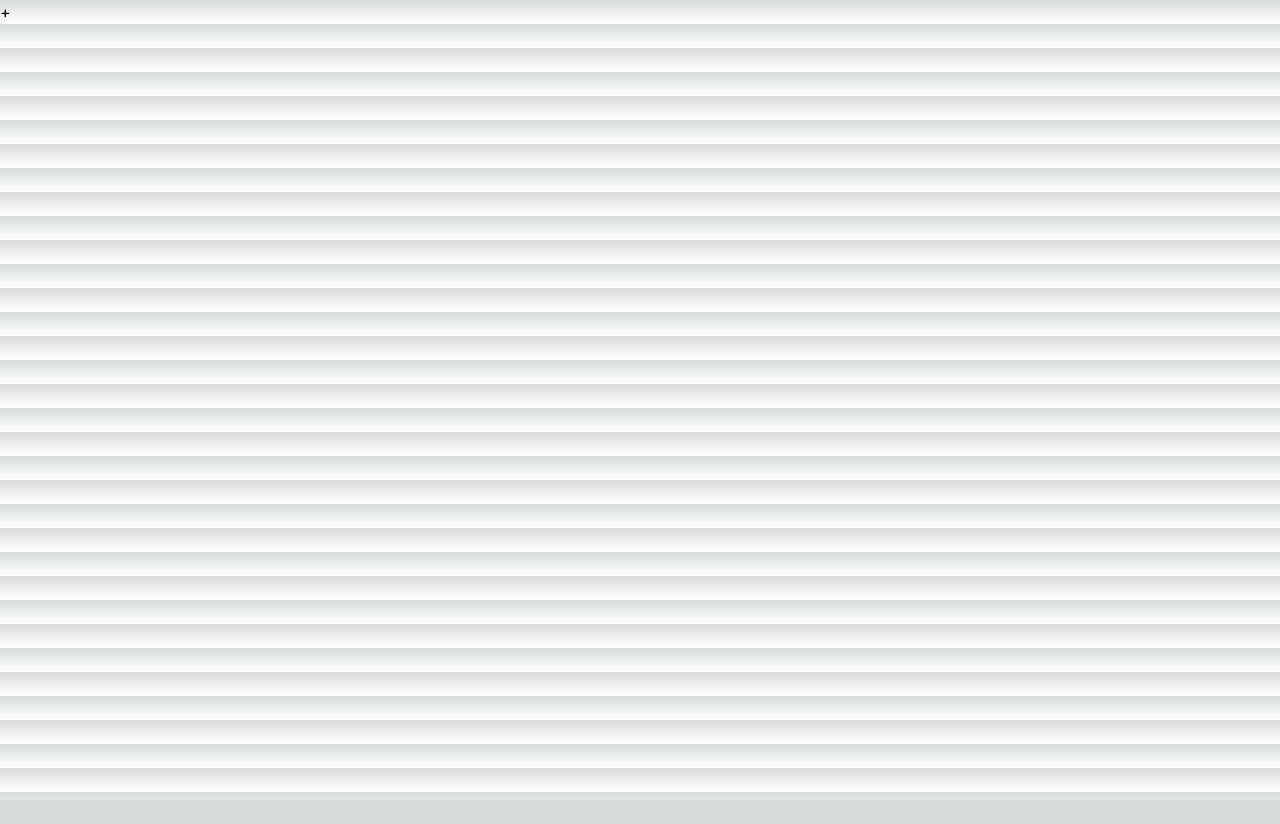
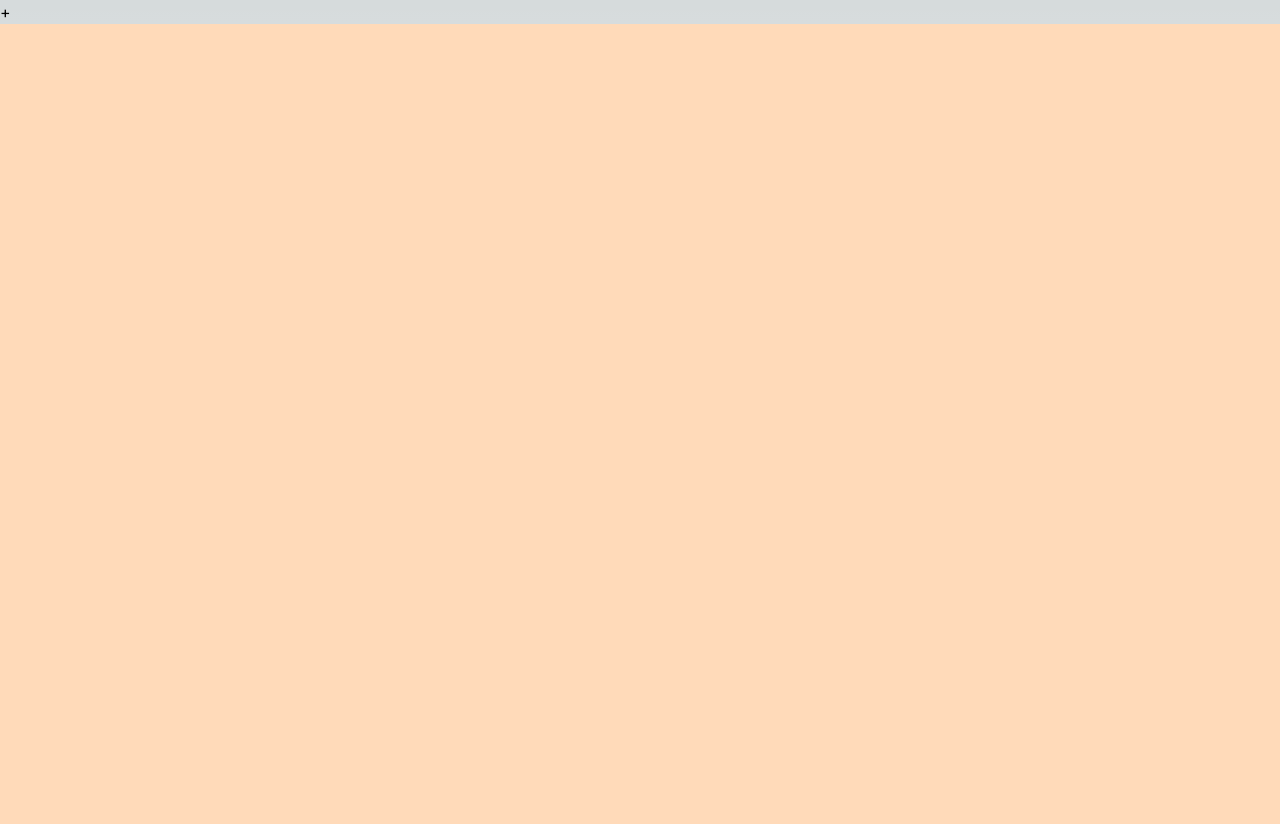
Before and after one commit to Ohmarkg/productivity, a Next.js app: page /homepage in a window 1280 px wide. Before the commit the page ends 800 px from the top, so only its background shows below. Built offline with nearby package versions, Linux system fonts and the light colour scheme.

Commit message:
somethign

```diff
--- a/src/app/homepage/page.js
+++ b/src/app/homepage/page.js
@@ -51,12 +51,12 @@ function EditText() {
 }
 'use strict'
 
-function NewProject() {
+const Show = () => {
     const [projects, setProjects] = useState([]);
     const [idCounter, setIdCounter] = useState(0);
 
     const handleClick = () => {
-        setProjects(prevProjects => [...prevProjects, { id: idCounter, text: 'New Project ' + (prevProjects.length + 1) }]);
+        setProjects(prevProjects => [...prevProjects, { id: idCounter, text: 'New Project ' + (prevProjects.length + 1)}]);
         setIdCounter(idCounter + 1);
     }
 
@@ -69,49 +69,23 @@ function NewProject() {
     }
 
     return (
-        <main>
+        <main style={{dislpay: 'flex', justifyContent: 'center', alignItems: 'center'}}>
             <button onClick={handleClick}>
                 +
             </button>
             <br></br>
-            {divs.map((div) =>
-                <div key={div.id} className="text-5xl font-bold font-sans_serif text-gray-700 items-center flex justify-center w-150 h-20 bg-white">
-                    New Project {div.id + 1}
-                    <button onClick={() => handleDelete(div.id)}>Delete</button>
-                </div>
-            )}
-        </main>
-    );
-}
-const Show = () => {
-    const [projects, setProjects] = useState([]);
-    const [idCounter, setIdCounter] = useState(0);
-
-    const handleClick = () => {
-        setProjects(prevProjects => [...prevProjects, { id: idCounter, text: 'New Project ' + (prevProjects.length + 1) }]);
-        setIdCounter(idCounter + 1);
-    }
-
-    const handleTextChange = (id, newText) => {
-        setProjects(prevProjects => prevProjects.map((project) => project.id === id ? { ...project, text: newText } : project));
-    }
-
-    const handleDelete = (idToDelete) => {
-        setProjects(prevProjects => prevProjects.filter(project => project.id !== idToDelete));
-    }
-
-    return (
-        <main>
-            <button onClick={handleClick}>
-                +
-            </button>
-            <br></br>
-            {projects.map((project) =>
-                <div key={project.id} className="text-5xl font-bold font-sans_serif text-gray-700 items-center flex justify-center w-150 h-20 bg-white">
-                    <EditText text={project.text} onTextChange={newText => handleTextChange(project.id, newText)} />
-                    <button onClick={() => handleDelete(project.id)}>Delete</button>
-                </div>
-            )}
+            <div style={{backgroundColor:'PeachPuff', height:'100vh', width:'auto'}}>
+                {projects.map((project) =>
+                    <div key={project.id} className="text-5xl font-bold font-sans_serif text-gray-700 items-center flex justify-center" style={{display: 'flex', justifyContent: 'space-between', padding: '10px 20px', borderRadius: '50px',backgroundColor: 'white',color: 'dark-gray-700',textAlign: 'center', margin: '10px 0'}}>
+                        <div style={{width: 'fit', display: 'flex', justifyContent: 'center'}}>
+                            <EditText text={project.text} onTextChange={newText => handleTextChange(project.id, newText)} />
+                        </div>
+                        <div style={{display: 'flex', justifyContent: 'space-between', padding: '10px 20px', borderRadius: '50px',backgroundColor: 'red',color: 'dark-gray-700',textAlign: 'center'}}>
+                            <button onClick={() => handleDelete(project.id)}>X</button>
+                        </div>
+                    </div>
+                )}
+            </div>
         </main>
     );
 }
--- a/src/components/Progress.js
+++ b/src/components/Progress.js
@@ -4,7 +4,7 @@ import React from 'react';
 function Progress() {
   const radius =100;
   const stroke = 10;
-  const progress = 70; // your progress percentage
+  const progress = 80; // your progress percentage
 
   // Circumference for the progress stroke
   const normalizedRadius = radius - stroke * 2;
```
